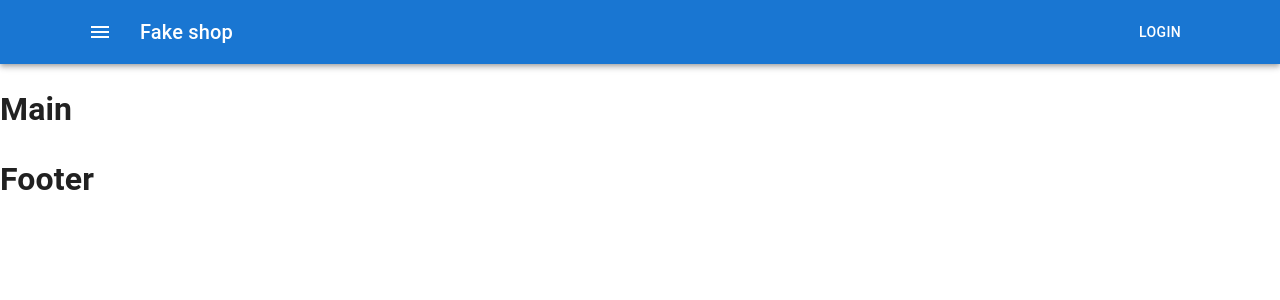
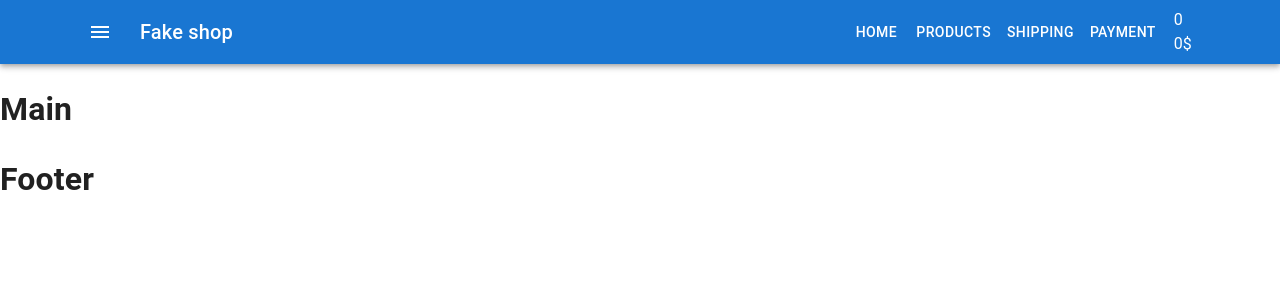
Before and after one commit to ogienkoura/react-shop-project, a React (Create React App) app: page / in a window 1280 px wide. Shown: the top 300 px of the page. Built offline with nearby package versions, Linux system fonts and the light colour scheme.

Commit message:
css styling var 1

```diff
--- /dev/null
+++ b/src/components/Cart/CartHeader.css
@@ -0,0 +1,3 @@
+.CartHeader {
+    margin-left: 10px;
+}
--- /dev/null
+++ b/src/components/Cart/CartHeader.js
@@ -0,0 +1,11 @@
+import React from 'react'
+import './CartHeader.css'
+
+export const CartHeader = () => {
+    return (
+        <div className="CartHeader">
+            <div>0</div>
+            <div>0$</div>
+        </div>
+    )
+}
--- /dev/null
+++ b/src/components/Menu/Menu.js
@@ -0,0 +1,13 @@
+import React from 'react'
+import Button from '@mui/material/Button'
+
+export const Menu = () => {
+    return (
+        <>
+            <Button color="inherit">HOME</Button>
+            <Button color="inherit">PRODUCTS</Button>
+            <Button color="inherit">SHIPPING</Button>
+            <Button color="inherit">PAYMENT</Button>
+        </>
+    )
+}
--- a/src/container/Header/Header.js
+++ b/src/container/Header/Header.js
@@ -3,10 +3,11 @@
 import AppBar from '@mui/material/AppBar'
 import Toolbar from '@mui/material/Toolbar'
 import Typography from '@mui/material/Typography'
-import Button from '@mui/material/Button'
 import IconButton from '@mui/material/IconButton'
 import MenuIcon from '@mui/icons-material/Menu'
 import { Container } from '@mui/material'
+import { Menu } from 'components/Menu/Menu'
+import { CartHeader } from 'components/Cart/CartHeader'
 
 export const Header = () => {
     return (
@@ -30,7 +31,8 @@
                         >
                             Fake shop
                         </Typography>
-                        <Button color="inherit">Login</Button>
+                        <Menu />
+                        <CartHeader />
                     </Toolbar>
                 </Container>
             </AppBar>
```
